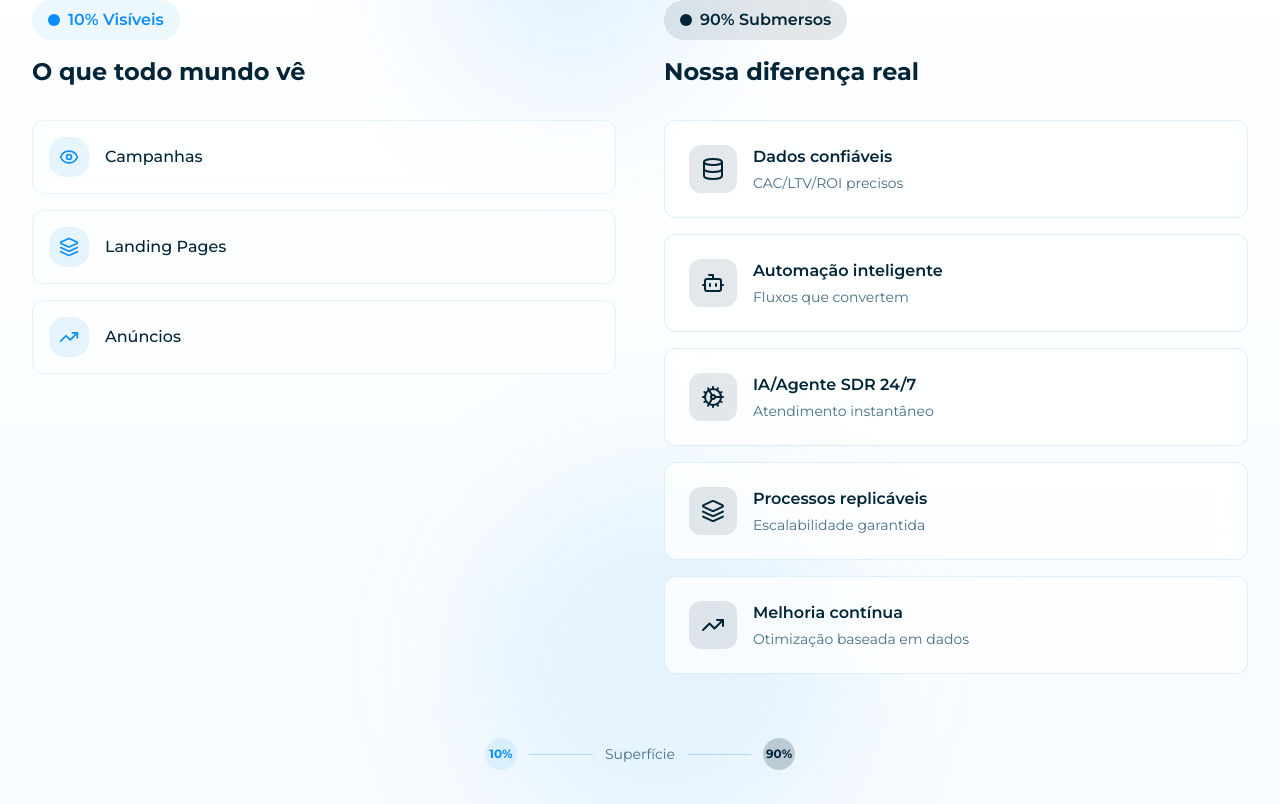
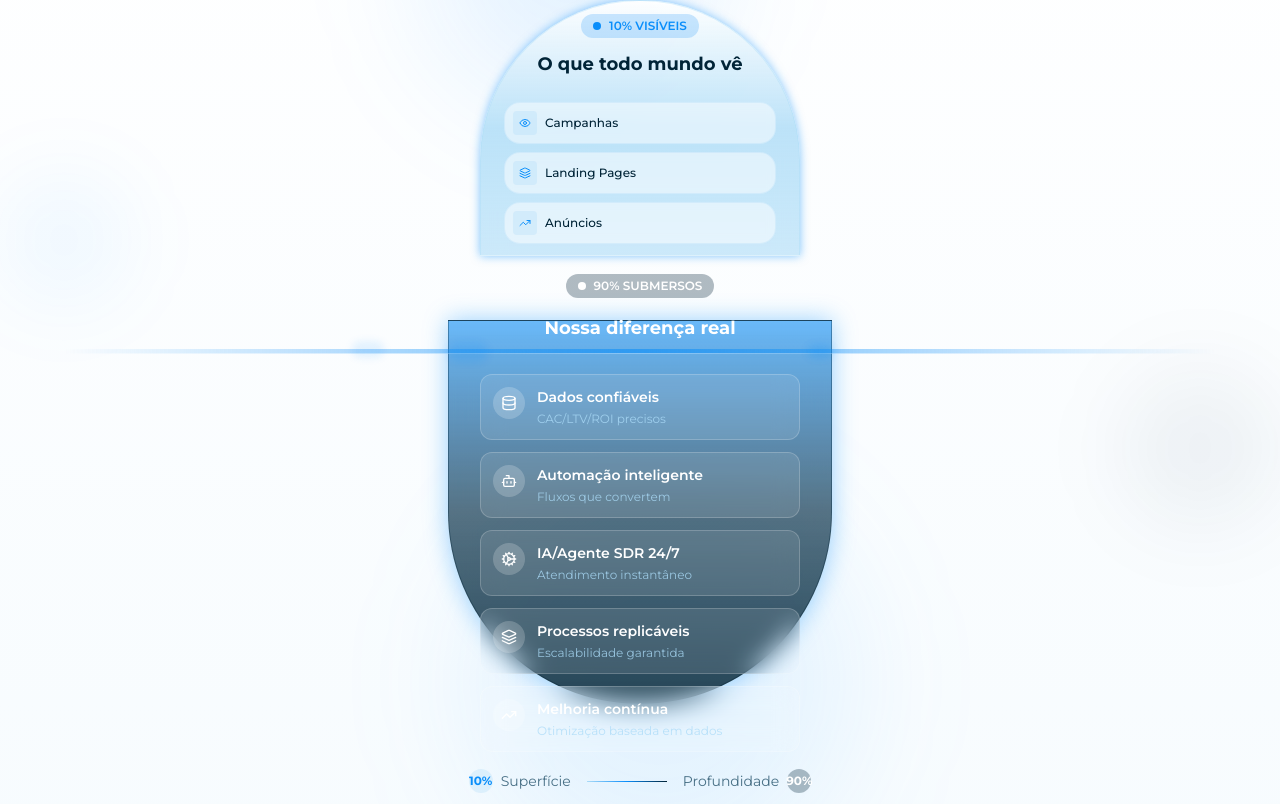
Before and after one commit to oguidomingos/iceberg-growth-engine, a React (Vite) app: page / in a window 1280 px wide. Shown: the part 1676-2480 px from the top of the page. Built offline with nearby package versions, Linux system fonts and the light colour scheme.

Commit message:
Refactor MethodSection for creativity
Update the MethodSection to creatively represent the iceberg metaphor. The section will now feature an immersed iceberg, with the "10% visible" content positioned under the submerged part and the "90% invisible" content below that.

```diff
--- a/src/components/MethodSection.tsx
+++ b/src/components/MethodSection.tsx
@@ -33,66 +33,98 @@ const MethodSection = () => {
           </h2>
         </div>
 
-        <div className="grid lg:grid-cols-2 gap-12 items-start">
-          {/* 10% Visible */}
-          <div className="space-y-8">
-            <div className="text-center lg:text-left">
-              <div className="inline-flex items-center gap-2 bg-ice-light/20 rounded-full px-4 py-2 mb-4">
-                <div className="w-3 h-3 bg-ice-accent rounded-full"></div>
-                <span className="font-montserrat font-semibold text-ice-accent">10% Visíveis</span>
+        {/* Iceberg Visual Container */}
+        <div className="relative max-w-6xl mx-auto">
+          {/* Water Line Effect */}
+          <div className="absolute left-0 right-0 top-1/2 transform -translate-y-1/2 z-20">
+            <div className="h-1 bg-gradient-to-r from-transparent via-ice-accent/60 to-transparent"></div>
+            <div className="h-px bg-gradient-to-r from-transparent via-white/80 to-transparent"></div>
+            {/* Water ripples */}
+            <div className="absolute -top-2 left-1/4 w-8 h-4 bg-ice-accent/20 rounded-full blur-sm animate-pulse"></div>
+            <div className="absolute -top-1 right-1/3 w-6 h-3 bg-ice-accent/30 rounded-full blur-sm animate-pulse delay-300"></div>
+            <div className="absolute -bottom-2 left-1/3 w-10 h-5 bg-ice-accent/15 rounded-full blur-sm animate-pulse delay-700"></div>
           </div>
-              <h3 className="font-montserrat font-bold text-2xl text-ice-dark mb-4">
+
+          {/* Iceberg Structure */}
+          <div className="relative">
+            {/* Above Water - 10% Visible */}
+            <div className="relative z-10 pb-8">
+              {/* Iceberg Top Part */}
+              <div className="relative mx-auto w-80 h-64">
+                {/* Main iceberg shape - top */}
+                <div className="absolute inset-0 bg-gradient-to-b from-white/90 via-ice-light/80 to-ice-light/60 rounded-t-full border border-ice-light/40 shadow-glow-border-primary backdrop-blur-md"></div>
+
+                {/* Content overlay */}
+                <div className="absolute inset-0 p-6 flex flex-col justify-center">
+                  <div className="text-center mb-4">
+                    <div className="inline-flex items-center gap-2 bg-ice-accent/20 rounded-full px-3 py-1 mb-3">
+                      <div className="w-2 h-2 bg-ice-accent rounded-full"></div>
+                      <span className="font-montserrat font-semibold text-xs text-ice-accent">10% VISÍVEIS</span>
+                    </div>
+                    <h3 className="font-montserrat font-bold text-lg text-ice-dark mb-2">
                       O que todo mundo vê
                     </h3>
                   </div>
 
-            <div className="space-y-4">
+                  <div className="space-y-2">
                     {visibleItems.map((item, index) => {
                       const IconComponent = item.icon;
                       return (
                         <div
                           key={index}
-                    className="flex items-center gap-4 p-4 rounded-xl bg-white/50 backdrop-blur-sm border border-ice-light/30"
+                          className="flex items-center gap-2 p-2 rounded-lg bg-white/50 backdrop-blur-sm border border-ice-light/30"
                         >
-                    <div className="w-10 h-10 rounded-lg bg-ice-light/30 flex items-center justify-center">
-                      <IconComponent className="w-5 h-5 text-ice-accent" />
+                          <div className="w-6 h-6 rounded bg-ice-light/30 flex items-center justify-center">
+                            <IconComponent className="w-3 h-3 text-ice-accent" />
                           </div>
-                    <span className="font-montserrat font-medium text-ice-dark">{item.label}</span>
+                          <span className="font-montserrat font-medium text-xs text-ice-dark">{item.label}</span>
                         </div>
                       );
                     })}
                   </div>
                 </div>
+              </div>
+            </div>
 
-          {/* 90% Hidden */}
-          <div className="space-y-8">
-            <div className="text-center lg:text-left">
-              <div className="inline-flex items-center gap-2 bg-ice-dark/10 rounded-full px-4 py-2 mb-4">
-                <div className="w-3 h-3 bg-ice-dark rounded-full"></div>
-                <span className="font-montserrat font-semibold text-ice-dark">90% Submersos</span>
+            {/* Below Water - 90% Hidden */}
+            <div className="relative z-5 pt-8">
+              {/* Iceberg Bottom Part - Much Larger */}
+              <div className="relative mx-auto w-96 h-96">
+                {/* Main iceberg shape - bottom (wider and deeper) */}
+                <div className="absolute inset-0 bg-gradient-to-b from-ice-mid/70 via-ice-dark/60 to-ice-dark/80 rounded-b-full border border-ice-dark/40 shadow-glow-accent backdrop-blur-md"></div>
+
+                {/* Underwater effect overlay */}
+                <div className="absolute inset-0 bg-gradient-to-b from-ice-accent/10 to-ice-dark/20 rounded-b-full"></div>
+
+                {/* Content overlay */}
+                <div className="absolute inset-0 p-8 flex flex-col justify-center">
+                  <div className="text-center mb-6">
+                    <div className="inline-flex items-center gap-2 bg-ice-dark/30 rounded-full px-3 py-1 mb-4">
+                      <div className="w-2 h-2 bg-white rounded-full"></div>
+                      <span className="font-montserrat font-semibold text-xs text-white">90% SUBMERSOS</span>
                     </div>
-              <h3 className="font-montserrat font-bold text-2xl text-ice-dark mb-4">
+                    <h3 className="font-montserrat font-bold text-lg text-white mb-2">
                       Nossa diferença real
                     </h3>
                   </div>
 
-            <div className="space-y-4">
+                  <div className="space-y-3">
                     {hiddenItems.map((item, index) => {
                       const IconComponent = item.icon;
                       return (
                         <div
                           key={index}
-                    className="p-6 rounded-xl bg-white/70 backdrop-blur-md border border-ice-light/40 hover:border-ice-accent/50 transition-all duration-300 hover:shadow-lg group"
+                          className="p-3 rounded-xl bg-white/10 backdrop-blur-md border border-white/20 hover:border-ice-accent/50 transition-all duration-300 hover:shadow-glow-border-secondary group"
                         >
-                    <div className="flex items-start gap-4">
-                      <div className="w-12 h-12 rounded-xl bg-ice-dark/10 flex items-center justify-center group-hover:bg-ice-dark/20 transition-colors">
-                        <IconComponent className="w-6 h-6 text-ice-dark" />
+                          <div className="flex items-start gap-3">
+                            <div className="w-8 h-8 rounded-lg bg-white/20 flex items-center justify-center group-hover:bg-white/30 transition-colors">
+                              <IconComponent className="w-4 h-4 text-white" />
                             </div>
                             <div className="flex-1">
-                        <h4 className="font-montserrat font-semibold text-ice-dark mb-1">
+                              <h4 className="font-montserrat font-semibold text-white text-sm mb-1">
                                 {item.label}
                               </h4>
-                        <p className="font-montserrat text-sm text-muted-foreground">
+                              <p className="font-montserrat text-xs text-ice-light/80">
                                 {item.description}
                               </p>
                             </div>
@@ -103,18 +135,29 @@ const MethodSection = () => {
                   </div>
                 </div>
               </div>
+            </div>
+          </div>
 
-        {/* Iceberg Visual Metaphor */}
+          {/* Side decorative elements */}
+          <div className="absolute -left-16 top-1/4 w-32 h-32 bg-ice-accent/5 rounded-full blur-2xl"></div>
+          <div className="absolute -right-16 bottom-1/4 w-40 h-40 bg-ice-dark/5 rounded-full blur-2xl"></div>
+        </div>
+
+        {/* Bottom explanation */}
         <div className="mt-16 text-center">
-          <div className="inline-flex items-center gap-3 text-sm text-muted-foreground font-montserrat">
-            <div className="w-8 h-8 rounded-full bg-ice-light/30 flex items-center justify-center">
+          <div className="inline-flex items-center gap-4 text-sm text-muted-foreground font-montserrat">
+            <div className="flex items-center gap-2">
+              <div className="w-6 h-6 rounded-full bg-ice-light/30 flex items-center justify-center">
                 <span className="text-xs font-bold text-ice-accent">10%</span>
               </div>
-            <div className="w-16 h-px bg-ice-light"></div>
               <span>Superfície</span>
-            <div className="w-16 h-px bg-ice-light"></div>
-            <div className="w-8 h-8 rounded-full bg-ice-dark/20 flex items-center justify-center">
-              <span className="text-xs font-bold text-ice-dark">90%</span>
+            </div>
+            <div className="w-20 h-px bg-gradient-to-r from-ice-light via-ice-accent to-ice-dark"></div>
+            <div className="flex items-center gap-2">
+              <span>Profundidade</span>
+              <div className="w-6 h-6 rounded-full bg-ice-dark/30 flex items-center justify-center">
+                <span className="text-xs font-bold text-white">90%</span>
+              </div>
             </div>
           </div>
         </div>
```
Lines whose indentation alone changed are shown as unchanged.
